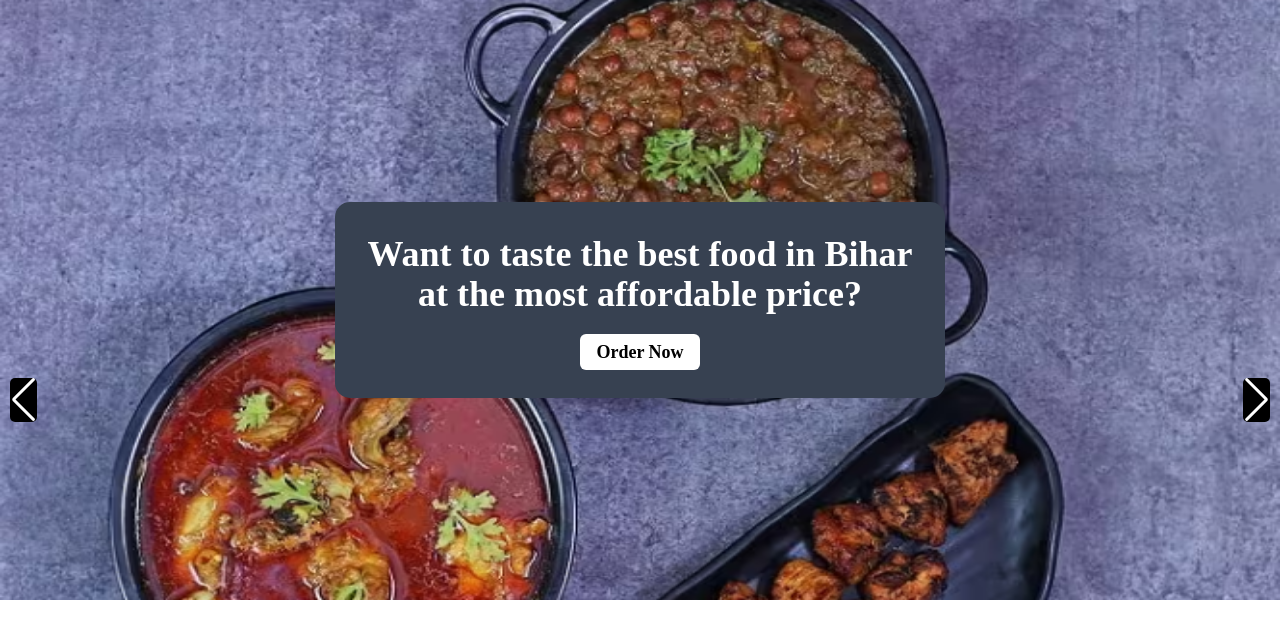
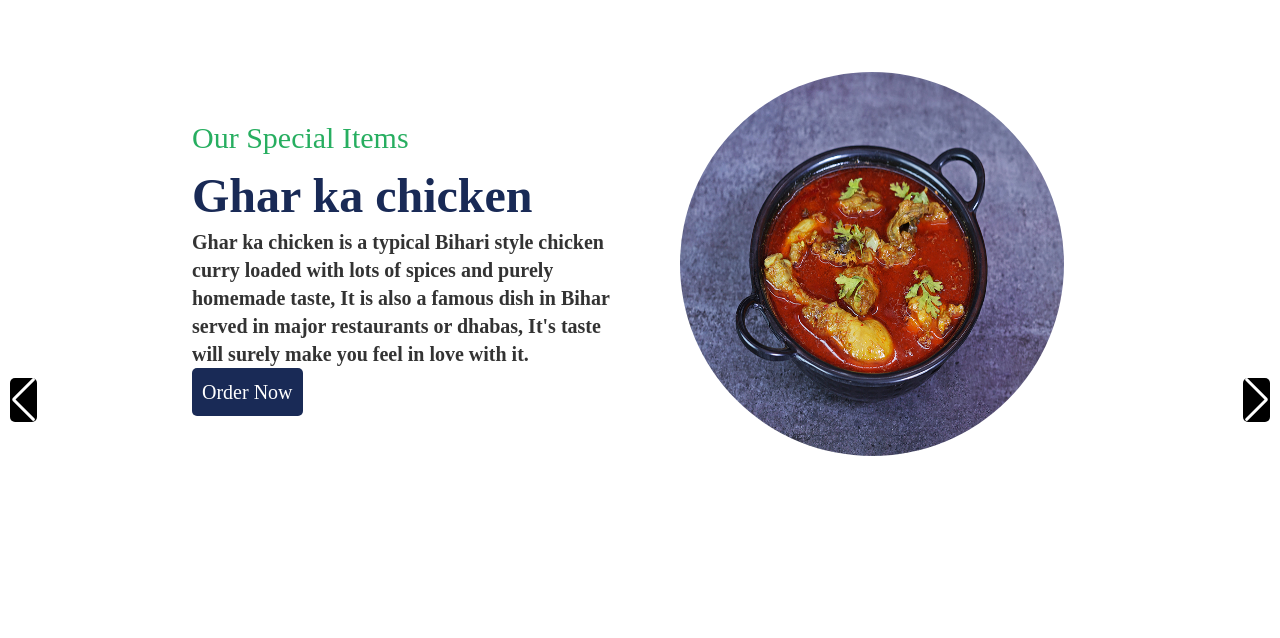
Before and after one commit to tejartr7/mobile-shop-website, a Next.js app: page /hero in a window 1280 px wide. Shown: the top 638 px of the page. Built offline with nearby package versions, Linux system fonts and the light colour scheme.

Commit message:
all new changes

```diff
--- a/app/about/page.jsx
+++ b/app/about/page.jsx
@@ -4,22 +4,16 @@ import Image from 'next/image';
 export default function About() {
     return (
         <section id="about" className="flex flex-col sm:flex-row items-center justify-center">
-            <div className='font-Merriweather gap-4 mx-4 lg:mx-40 mt-6 mb-4 lg:mb-8'>
+            <div className='gap-4 mx-4 lg:mx-40 mt-6 mb-4 lg:mb-8'>
                 {/* Content of the About section goes here */}
 
                 <div className='grid grid-cols-1 md:grid-cols-2 lg:grid-cols-4'>
-                    <div className='col-span-2 lg:p-4 text-center text-xl flex flex-col items-center justify-center' style={{ color: '#333333' }}>
-                        <h2 className='text-3xl my-2'>Welcome To</h2>
-                        <h1 className='text-5xl my-2 font-bold' style={{ color: '#192a56' }}>Swaad Bihar ka</h1>
-                        <p className='text-xl font-bold' style={{ color: '#333333' }}>
-                            Swaad Bihar ka is a cloud kitchen and food delivery service in Kolkata. We specialize in delivering the best and most delicious food in Bihar at the most affordable prices. Our dedication to quality and taste sets us apart. Choose from our extensive range of food items to satisfy your cravings. Experience the convenience of ordering from us through Zomato and Swiggy, and let us bring the authentic flavors of the Bihar Food to your doorstep.
-                        </p>
-                    </div>
+
                     <div className='md:col-span-2 lg:col-span-2 flex items-center justify-center my-8'>
                         <Image
                             src={logo}
-                            width={500}
-                            height={500}
+                            width={600}
+                            height={600}
                             alt="About Image"
                             layout="fixed"
                             objectFit="cover"
@@ -28,6 +22,13 @@ export default function About() {
                         />
 
                     </div>
+                    <div className='col-span-2 lg:p-4 text-center text-xl flex flex-col items-center justify-center' style={{ color: '#333333' }}>
+                        <h2 className='text-3xl my-2'>Welcome To</h2>
+                        <h1 className='text-5xl my-2 font-bold' style={{ color: '#192a56' }}>Swaad Bihar ka</h1>
+                        <p className='text-xl font-bold' style={{ color: '#333333' }}>
+                            Swaad Bihar ka is a cloud kitchen and food delivery service in Kolkata. We specialize in delivering the best and most delicious food in Bihar at the most affordable prices. Our dedication to quality and taste sets us apart. Choose from our extensive range of food items to satisfy your cravings. Experience the convenience of ordering from us through Zomato and Swiggy, and let us bring the authentic flavors of the Bihar Food to your doorstep.
+                        </p>
+                    </div>
                 </div>
             </div>
         </section>
--- a/app/globals.css
+++ b/app/globals.css
@@ -55,9 +55,14 @@ body {
 
 .link {
     color: red;
+    font: bold;
 }
 .review-image{
     border: 10px solid #192a56;
+}
+.order{
+    padding: 10px;
+    border-radius: 5px;
 }
 .navlink {
     font-size: 1.25rem;
--- a/app/header/page.jsx
+++ b/app/header/page.jsx
@@ -16,7 +16,7 @@ const Header = () => {
   };
 
   return (
-    <Navbar collapseOnSelect expand="lg" className="font-Merriweather navbar-wrapper" >
+    <Navbar collapseOnSelect expand="lg" className="font-Merriweather navbar-wrapper" style={{borderBottom:'2px solid black',padding:'0'}}>
       <Container>
         <Navbar.Brand href="/" className="navbar-brand">
           <Image src={logo} alt="logo" width={75} height={75} />
--- a/app/hero/page.jsx
+++ b/app/hero/page.jsx
@@ -7,19 +7,22 @@ import { Swiper, SwiperSlide } from 'swiper/react';
 import 'swiper/swiper-bundle.css'; // Import Swiper styles
 
 import Image from 'next/image';
-import hero_1 from '../images/hero_1.png';
-import hero_2 from '../images/hero_2.png';
-import hero_3 from '../images/hero_3.png';
+import hero_1 from '../images/img_5.jpg';
+import hero_2 from '../images/img_11.jpg';
+import hero_3 from '../images/img_2.jpg';
 // Install Swiper modules
 SwiperCore.use([Navigation, Pagination, Autoplay]);
+// Hero.js
+// ... (import statements)
 
 const Hero = () => {
     const images = [hero_1, hero_2, hero_3];
+    const names = ['Ghar ka chicken', 'Litti chokha', 'Taas Wala Chicken'];
+    const texts = ["Ghar ka chicken is a typical Bihari style chicken curry loaded with lots of spices and purely homemade taste, It is also a famous dish in Bihar served in major restaurants or dhabas, It's taste will surely make you feel in love with it.", "Litti chokha, the name which is quite popular not only in Bihar but all India. It is found in almost every eatery in Bihar. We have also tried to maintain the authentic taste, litti is served with chokha [mixed brinjal, potato etc] and chutney [coriander].", "Chicken boneless pieces mixed with home-made spices, a very popular dish of Champaran district in Bihar, It is eaten as a snack item in Bihar."];
     const [swiper, setSwiper] = useState(null);
 
     useEffect(() => {
         if (swiper) {
-            // Initialize Swiper when the component mounts
             swiper.update();
         }
     }, [swiper]);
@@ -41,29 +44,38 @@ const Hero = () => {
             <Swiper
                 onSwiper={(swiper) => setSwiper(swiper)}
                 spaceBetween={30}
-                navigation={{ prevEl: '.swiper-button-prev', nextEl: '.swiper-button-next' }} // Add this line for navigation
+                navigation={{ prevEl: '.swiper-button-prev', nextEl: '.swiper-button-next' }}
                 pagination={{ clickable: true }}
                 autoplay={{ delay: 3000 }}
             >
                 {images.map((image, index) => (
                     <SwiperSlide key={index}>
-                        <div className="relative w-full h-[75vh] sm:w-full,h-full">
-                            <Image
-                                src={image}
-                                alt={`Slide ${index + 1}`}
-                                layout="fill"
-                                objectFit="fill"
-                                quality={100}
-                            />
-                            <div className="absolute font-Merriweather inset-0 flex items-center justify-center text-white z-20 text-center">
-                                <div className="bg-gray-700 p-4 md:p-8 rounded-md" style={{ borderRadius: '15px' }}>
-                                    <p className="text-xl md:text-4xl font-bold mb-4 md:mb-6 text-center">
-                                        Want to taste the best food in Bihar
-                                        <br /> at the most affordable price?
-                                    </p>
-                                    <a target='_blank' href="https://link.zomato.com/xqzv/rshare?id=442892287f0b9858" className="text-black bg-yellow-500 px-3 md:px-4 py-2 rounded-md text-base md:text-lg font-semibold" style={{ backgroundColor: 'white' }}>
-                                        Order Now
-                                    </a>
+                        <div className="swiper-slide-content">
+                            {/* Image div */}
+                            <div className='font-Merriweather gap-4 mx-4 lg:mx-40 mt-6 mb-4 lg:mb-8 text-left p-4'>
+                                {/* Content of the About section goes here */}
+
+                                <div className='grid grid-cols-1 md:grid-cols-2 lg:grid-cols-4'>
+                                    <div className='col-span-2 lg:p-4 text-left text-xl flex flex-col items-start justify-center' style={{ color: '#333333' }}>
+                                        <h2 className='text-3xl my-2 text-left' style={{ color: '#27ae60' }}>Our Special Items</h2>
+                                        <h1 className='text-5xl my-2 font-bold text-left' style={{ color: '#192a56' }}>{names[index]}</h1>
+                                        <p className='text-xl font-bold' style={{ color: '#333333' }}>
+                                            {texts[index]}
+                                        </p>
+                                        <a href='https://link.zomato.com/xqzv/rshare?id=442892287f0b9858' className='order' style={{backgroundColor:"#192a56",color:'#ffffff'}}>Order Now</a>
+                                    </div>
+                                    <div className='md:col-span-2 lg:col-span-2 flex items-center justify-center my-8'>
+                                        <Image
+                                            src={image}
+                                            width={500}
+                                            height={500}
+                                            alt={`Slide ${index + 1}`}
+                                            layout="fixed"
+                                            objectFit="cover"
+                                            objectPosition="center center"
+                                            className='about-image rounded-full mx-auto md:w-500 md:h-500 lg:w-96 lg:h-96 xl:w-120 xl:h-120'
+                                        />
+                                    </div>
                                 </div>
                             </div>
                         </div>
--- a/app/menu/page.jsx
+++ b/app/menu/page.jsx
@@ -1,6 +1,9 @@
 export default function Menu() {
     return (
         <section id="menu">
-            <div>Hero</div></section>
+            <div>
+            This is a about
+            </div>
+        </section>
     );
 };
```
